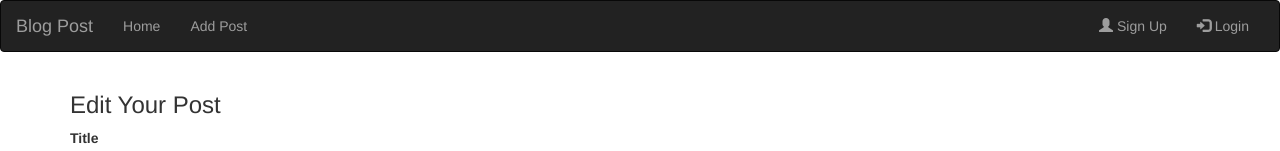
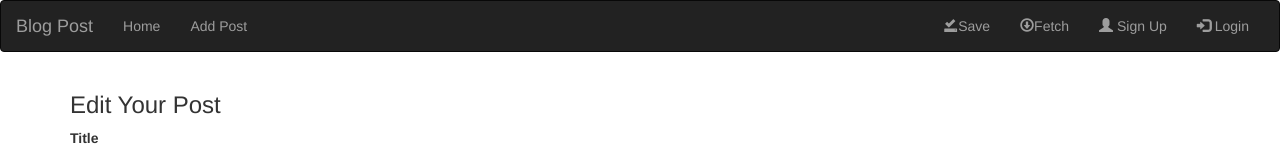
Before and after one commit to mmraihan/Blog-Posts, an Angular app: page /post-edit/1 in a window 1280 px wide. Shown: the top 151 px of the page. Built offline with nearby package versions, Linux system fonts and the light colour scheme.

Commit message:
Adding Save and Fetch Option

```diff
--- a/src/app/header/header.component.html
+++ b/src/app/header/header.component.html
@@ -1,7 +1,12 @@
 <nav class="navbar navbar-inverse">
   <div class="container-fluid">
     <div class="navbar-header">
-        <button type="button" class="navbar-toggle" data-toggle="collapse" data-target="#myNavbar">
+      <button
+        type="button"
+        class="navbar-toggle"
+        data-toggle="collapse"
+        data-target="#myNavbar"
+      >
         <span class="icon-bar"></span>
         <span class="icon-bar"></span>
         <span class="icon-bar"></span>
@@ -10,15 +15,30 @@
     </div>
     <div class="collapse navbar-collapse" id="myNavbar">
       <ul class="nav navbar-nav">
-          <li><a routerLink="/post-list" >Home</a></li>
+        <li><a routerLink="/post-list">Home</a></li>
       </ul>
 
       <ul class="nav navbar-nav">
         <li><a routerLink="/post-add">Add Post</a></li>
       </ul>
       <ul class="nav navbar-nav navbar-right">
-          <li><a routerLink="/auth" ><span class="glyphicon glyphicon-user"></span> Sign Up</a></li>
-          <li><a routerLink="/auth"><span class="glyphicon glyphicon-log-in"></span> Login</a></li>
+        <li>
+          <a style="cursor: pointer;"><span class="glyphicon glyphicon-saved"></span>Save</a>
+        </li>
+        <li>
+          <a style="cursor: pointer;"><span class="glyphicon glyphicon-download"></span>Fetch</a>
+        </li>
+
+        <li>
+          <a routerLink="/auth"
+            ><span class="glyphicon glyphicon-user"></span> Sign Up</a
+          >
+        </li>
+        <li>
+          <a routerLink="/auth"
+            ><span class="glyphicon glyphicon-log-in"></span> Login</a
+          >
+        </li>
       </ul>
     </div>
   </div>
```
Lines whose indentation alone changed are shown as unchanged.
